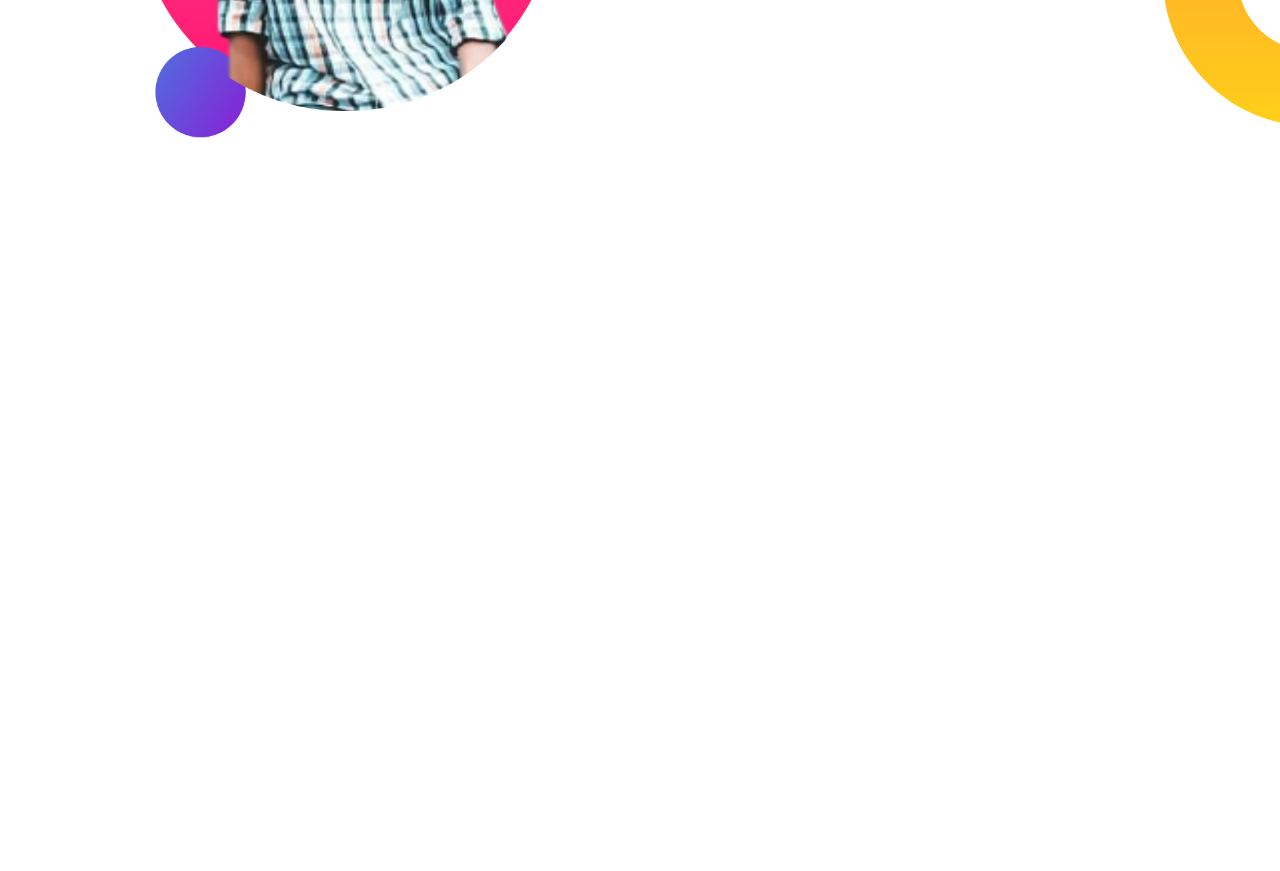
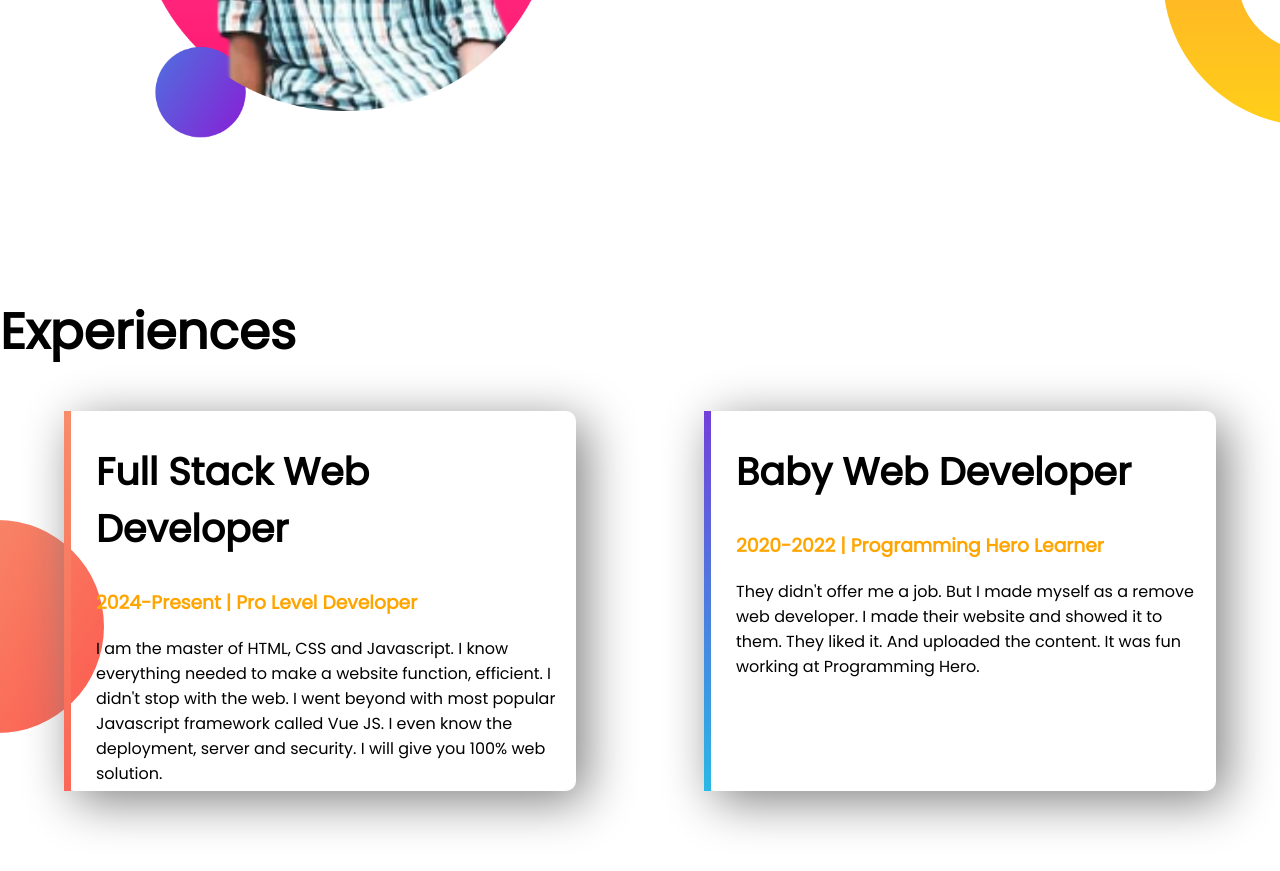
Before and after one commit to Parvez-Ahmed-Protty/developer-protfolio, a plain HTML site: page index.html in a window 1280 px wide. Shown: the part 1000-1871 px from the top of the page. Before the commit the page ends 1295 px from the top, so only its background shows below. Drawn offline with Linux system fonts and the light colour scheme.

Commit message:
third-part

```diff
--- a/index.html
+++ b/index.html
@@ -37,5 +37,21 @@
         </div>
     </section>
 
+    <section class="experiences_area">
+        <h1>Experiences</h1>
+        <div class="flexible_cntainer ">
+            <div id="web_ex_1" class="experience_items">
+                <h2>Full Stack Web Developer</h2>
+                <h3 class="text_color">2024-Present | Pro Level Developer</h3>
+                <p>I am the master of HTML, CSS and Javascript. I know everything needed to make a website function, efficient. I didn't stop with the web. I went beyond with most popular Javascript framework called Vue JS. I even know the deployment, server and security. I will give you 100% web solution.</p>
+            </div>
+            <div id="web_ex_2" class="experience_items">
+                <h2>Baby Web Developer</h2>
+                <h3 class="text_color">2020-2022 | Programming Hero Learner</h3>
+                <p>They didn't offer me a job. But I made myself as a remove web developer. I made their website and showed it to them. They liked it. And uploaded the content. It was fun working at Programming Hero.</p>
+            </div>
+        </div>
+    </section>
+
 </body>
 </html>
--- a/style.css
+++ b/style.css
@@ -44,3 +44,31 @@ h2{
     background-position: right;
     background-position-y: 140px ;
 }
+.experiences_area{
+    background-image: url(images/exp-bg.png);
+    background-repeat: no-repeat;
+    background-position-y: 225px ;
+}
+.experience_items{
+    width: 40%;
+    height: 380px;
+    box-shadow: 10px 10px 50px gray;
+    padding: 0px  15px 0px 25px;
+    margin-left: 5%;
+    margin-right: 5%;
+}
+.experience_items h2{
+    font-size: 38px;
+}
+#web_ex_1{
+    border-image: linear-gradient(#F78C6B,#FB6756);
+    border-image-slice: 1;
+    border-left: 7px solid;
+    border-radius: 10px;
+}
+#web_ex_2{
+    border-image: linear-gradient(#723FD9,#29B8E5);
+    border-image-slice: 1;
+    border-left: 7px solid;
+    border-radius: 10px;
+}
```
